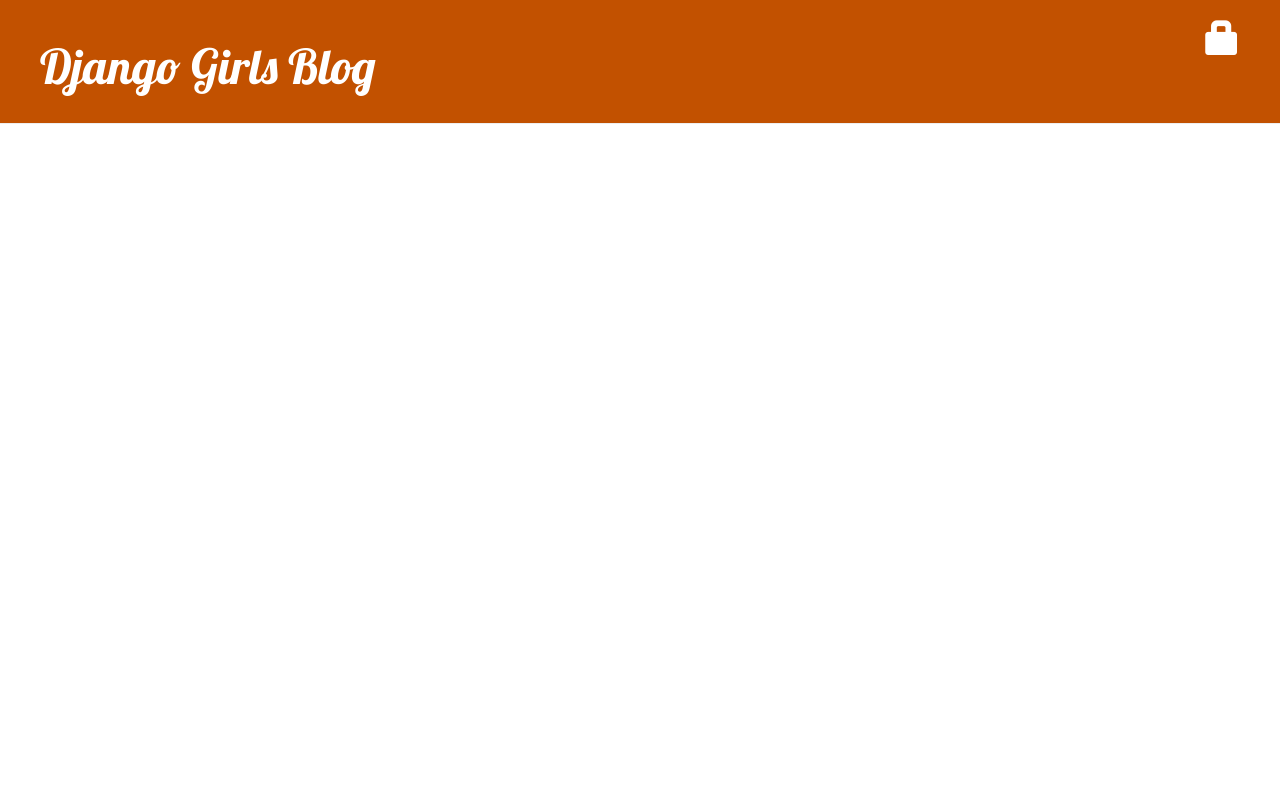
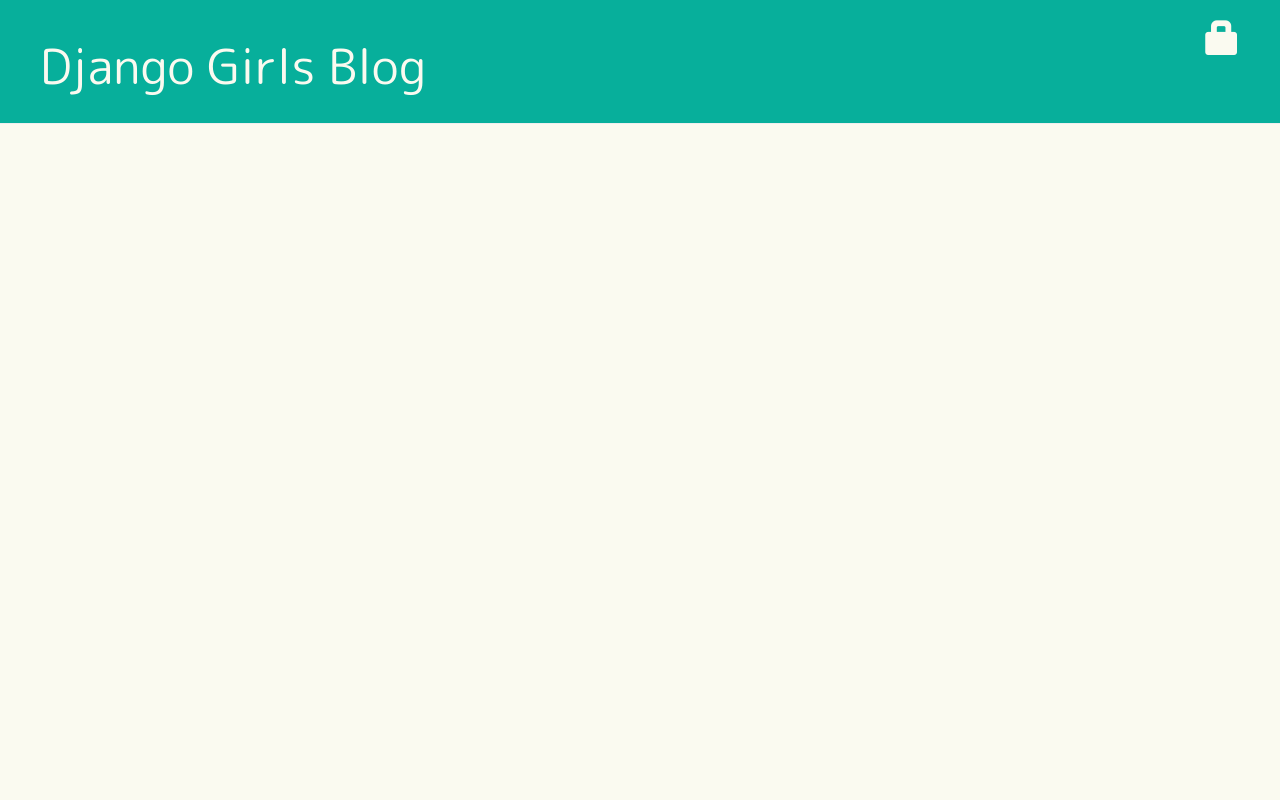
Before and after one commit to totang8m/my-first-blog, a Django app: page / in a window 1280 px wide. Run offline with Django 3.2, Linux system fonts and the light colour scheme; data that the repository does not hold is empty; some libraries are stand-ins or nearby versions.

Commit message:
revision css

```diff
--- a/blog/static/css/blog.css
+++ b/blog/static/css/blog.css
@@ -1,11 +1,11 @@
 .page-header {
-    background-color: #C25100;
+    background-color: #07af9b;
     margin-top: 0;
     padding: 20px 20px 20px 40px;
 }
 
 .page-header h1, .page-header h1 a, .page-header h1 a:visited, .page-header h1 a:active {
-    color: #ffffff;
+    color: #fafaf0;
     font-size: 36pt;
     text-decoration: none;
 }
@@ -14,8 +14,12 @@
     margin-left: 40px;
 }
 
+body{
+    background-color: #fafaf0;
+}
+
 h1, h2, h3, h4 {
-    font-family: 'Lobster', cursive;
+    font-family: 'M PLUS Rounded 1c', sans-serif;
 }
 
 .date {
@@ -31,7 +35,7 @@
 }
 
 .top-menu, .top-menu:hover, .top-menu:visited {
-    color: #ffffff;
+    color: #fafaf0;
     float: right;
     font-size: 26pt;
     margin-right: 20px;
--- a/blog/templates/blog/base.html
+++ b/blog/templates/blog/base.html
@@ -4,7 +4,7 @@
         <title>Django Girls blog</title>
         <link rel="stylesheet" href="//maxcdn.bootstrapcdn.com/bootstrap/3.2.0/css/bootstrap.min.css">
         <link rel="stylesheet" href="//maxcdn.bootstrapcdn.com/bootstrap/3.2.0/css/bootstrap-theme.min.css">
-        <link href='//fonts.googleapis.com/css?family=Lobster&subset=latin,latin-ext' rel='stylesheet' type='text/css'>
+        <link href="https://fonts.googleapis.com/css?family=M+PLUS+Rounded+1c&display=swap&subset=japanese" rel="stylesheet">
         <link rel="stylesheet" href="{% static 'css/blog.css' %}">
     </head>
     <body>
```
